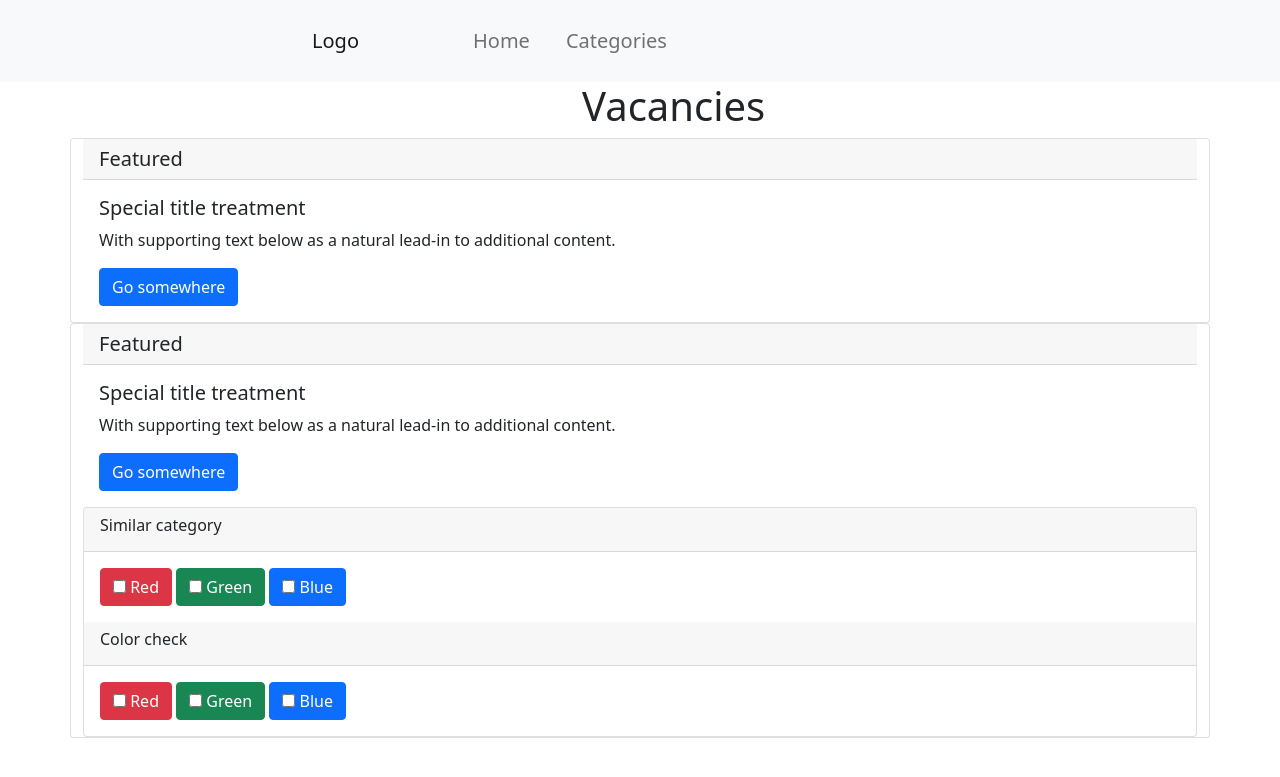
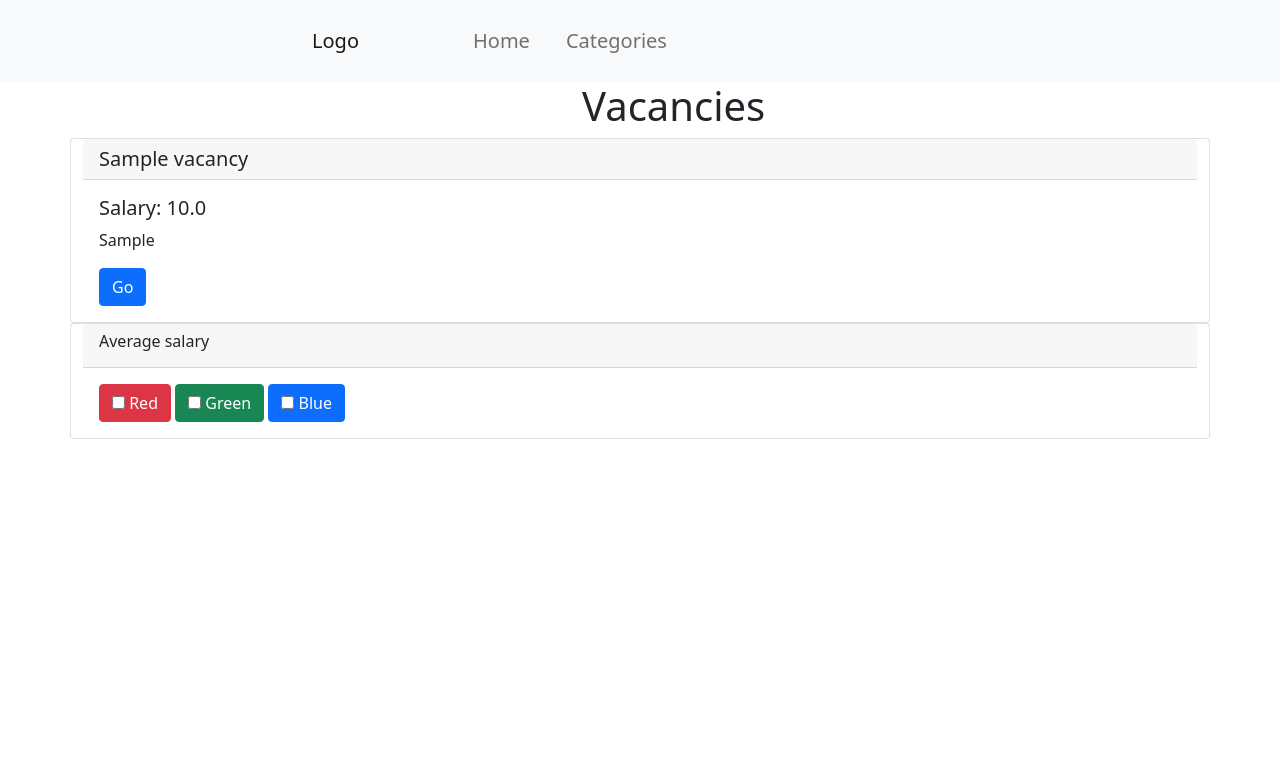
Before and after one commit to WishesFire/Search-Job, a Flask app: a page that uses app/templates/vacancies.html in a window 1280 px wide; the page is wider, and only the part inside the window is pictured. Shown: the top 777 px of that part. Run offline with Flask 2, Linux system fonts and the light colour scheme; tables that the repository leaves empty hold one stand-in row (values such as "Sample post"); parts of the project's set-up code (start-up, migrations or seed data) failed here and were passed over; some libraries are stand-ins or nearby versions.

Commit message:
CREATE VACANCY

```diff
--- a/app/__init__.py
+++ b/app/__init__.py
@@ -23,11 +23,13 @@ from sqlalchemy_utils import database_exists, create_database
 from flask_sqlalchemy import SQLAlchemy
 from flask_migrate import Migrate
 from flask_login import LoginManager
+from flask_wtf.csrf import CSRFProtect
 
 
 db = SQLAlchemy()
 migrate = Migrate()
 login_manager = LoginManager()
+csrf = CSRFProtect()
 
 # Logging
 
@@ -45,6 +47,7 @@ def create_app():
 
     # Login users
     login_manager.init_app(app)
+    csrf.init_app(app)
     login_manager.login_view = 'auth.login'
 
     from app.models.model import Category, Vacancy, User
--- a/app/templates/categories.html
+++ b/app/templates/categories.html
@@ -12,6 +12,7 @@
             <div class="card-body">
                 <a href="{{ url_for('vacancies.vacancies_show', category_slug=category.slug) }}">
                     <h5 class="card-title">{{ category.name }}</h5></a>
+                <p>Number: {{ category.vacancies|length }}</p>
             </div>
           </div>
         </div>
--- a/app/templates/user/login.html
+++ b/app/templates/user/login.html
@@ -9,6 +9,7 @@
           <div class="card-body p-4 p-md-5">
             <h3 class="mb-4 pb-2 pb-md-0 mb-md-5">Login Form</h3>
             <form method="post">
+              <input type="hidden" name="csrf_token" value="{{ csrf_token() }}"/>
 
               <div class="row">
                 <div class="col-md-6 mb-4">
--- a/app/templates/user/registration.html
+++ b/app/templates/user/registration.html
@@ -9,6 +9,7 @@
           <div class="card-body p-4 p-md-5">
             <h3 class="mb-4 pb-2 pb-md-0 mb-md-5">Registration Form</h3>
             <form method="post">
+              <input type="hidden" name="csrf_token" value="{{ csrf_token() }}"/>
 
               <div class="row">
                 <div class="col-md-6 mb-4">
--- a/app/templates/vacancies.html
+++ b/app/templates/vacancies.html
@@ -4,44 +4,20 @@
     <link rel="stylesheet" type="text/css" href="{{ url_for('static', filename='css/style.css') }}">
 {% endblock %}
 {% block content %}
-    <h1 class="categories-title">Vacancies </h1>
-    <div class="card">
-      <h5 class="card-header">Featured</h5>
-      <div class="card-body">
-        <h5 class="card-title">Special title treatment</h5>
-        <p class="card-text">With supporting text below as a natural lead-in to additional content.</p>
-        <a href="#" class="btn btn-primary">Go somewhere</a>
-      </div>
-    </div>
-    <div class="card">
-      <h5 class="card-header">Featured</h5>
-      <div class="card-body">
-        <h5 class="card-title">Special title treatment</h5>
-        <p class="card-text">With supporting text below as a natural lead-in to additional content.</p>
-        <a href="#" class="btn btn-primary">Go somewhere</a>
-      </div>
+    <h1 class="categories-title">Vacancies</h1>
+    {% for vac in category_vacancies.vacancies %}
+        <div class="card">
+          <h5 class="card-header">{{ vac.name }}</h5>
+          <div class="card-body">
+            <h5 class="card-title">Salary: {{ vac.salary }}</h5>
+            <p class="card-text" style="white-space: nowrap; overflow: hidden; text-overflow: ellipsis;">{{ vac.info }}</p>
+            <a href="{{ url_for('vacancies.vacancy_detail', vacancy_slug=vac.slug) }}" class="btn btn-primary">Go</a>
+          </div>
+        </div>
+    {% endfor %}
     <div class="card">
         <article class="card-group-item">
-            <header class="card-header"><h6 class="title">Similar category </h6></header>
-            <div class="filter-content">
-                <div class="card-body">
-                    <label class="btn btn-danger">
-                      <input class="" type="checkbox" name="myradio" value="">
-                      <span class="form-check-label">Red</span>
-                    </label>
-                    <label class="btn btn-success">
-                      <input class="" type="checkbox" name="myradio" value="">
-                      <span class="form-check-label">Green</span>
-                    </label>
-                    <label class="btn btn-primary">
-                      <input class="" type="checkbox" name="myradio" value="">
-                      <span class="form-check-label">Blue</span>
-                    </label>
-                </div>
-            </div>
-        </article>
-        <article class="card-group-item">
-            <header class="card-header"><h6 class="title">Color check</h6></header>
+            <header class="card-header"><h6 class="title">Average salary</h6></header>
             <div class="filter-content">
                 <div class="card-body">
                     <label class="btn btn-danger">
@@ -60,5 +36,4 @@
             </div>
         </article>
     </div>
-    </div>
 {% endblock %}
--- a/app/views/user.py
+++ b/app/views/user.py
@@ -12,7 +12,7 @@ from flask import Blueprint, request, redirect, url_for, render_template, flash
 from werkzeug.security import generate_password_hash
 from app.service.validartors import RegistrationFormValidator, LoginFormValidator
 from app.models.model import User
-from flask_login import login_user, logout_user, login_required
+from flask_login import login_user, logout_user, login_required, current_user
 from sqlalchemy import exc
 from app import db
 
@@ -96,4 +96,6 @@ def profile():
     User profile
     :return: rendered template
     """
-    return render_template("user/profile.html")
+    user = User.query.filter_by(email=current_user.email).first()
+    content = {"user": current_user, "exists_vacancies": user.vacancies}
+    return render_template("user/profile.html", **content)
--- a/app/views/vacancies.py
+++ b/app/views/vacancies.py
@@ -1,12 +1,16 @@
 """
 Views:
     - `categories_show (/categories)`: Show all jobs categories
-    - `vacancies_show` (/<category_slug>)`: Show all vacancies for specific category
+    - `vacancies_show (/<category_slug>)`: Show all vacancies for specific category
+    - `vacancy_create (/vacancy_create)`: Show vacancy create form
+    - `vacancy_detail (/vacancy/<vacancy_slug>)`: Show detail about vacancy
 """
 
-from flask import Blueprint, render_template
+from flask import Blueprint, render_template, request, redirect, url_for
+from app.service.validartors import VacancyFormValidator
 from flask_login import current_user
-from app.models.model import Category
+from app.models.model import Category, Vacancy
+from app import db
 
 
 vacancies_view = Blueprint('vacancies', __name__)
@@ -23,6 +27,37 @@ def categories_show():
     return render_template("categories.html", **content)
 
 
+@vacancies_view.route("/vacancy_create", methods=["GET", "POST"])
+def vacancy_create():
+    """
+    Vacancy information form
+    :return: rendered template
+    """
+    if request.method == "POST":
+        vacancy_name = request.form.get("name")
+        vacancy_salary = request.form.get("salary")
+        vacancy_about = request.form.get("about")
+        vacancy_contacts = request.form.get("contacts")
+        vacancy_category = request.form.get("category")
+
+        validator = VacancyFormValidator(vacancy_name, vacancy_salary, vacancy_about, vacancy_contacts)
+        vacancy_name = validator.check_name()
+        vacancy_salary = validator.check_salary()
+
+        category = Category.query.filter_by(name=vacancy_category).first()
+
+        new_vacancy = Vacancy(name=vacancy_name, salary=vacancy_salary, info=vacancy_about,
+                              contacts=vacancy_contacts, user=current_user.id, category=category.id)
+        db.session.add(new_vacancy)
+        db.session.commit()
+
+        return redirect(url_for("auth.profile"))
+
+    categories = Category.query.all()
+    content = {"categories": categories, "user": current_user}
+    return render_template("vacancy_create.html", **content)
+
+
 @vacancies_view.route("/<category_slug>", methods=["GET"])
 def vacancies_show(category_slug):
     """
@@ -30,4 +65,18 @@ def vacancies_show(category_slug):
     :param category_slug: used for url
     :return: rendered template
     """
-    return render_template("vacancies.html", user=current_user)
+    category = Category.query.filter_by(slug=category_slug).first()
+    content = {"category_vacancies": category, "user": current_user}
+    return render_template("vacancies.html", **content)
+
+
+@vacancies_view.route("/vacancy/<vacancy_slug>", methods=["GET"])
+def vacancy_detail(vacancy_slug):
+    """
+    Show detail about specific vacancy
+    :param vacancy_slug:
+    :return: rendered template
+    """
+    current_vacancy = Vacancy.query.filter_by(slug=vacancy_slug).first()
+    content = {"vacancy": current_vacancy, "user": current_user}
+    return render_template("vacancy.html", **content)
```
Also changed, not shown: app/models/model.py (+8 -0 lines), app/service/validartors.py (+31 -0 lines), app/templates/user/profile.html (+30 -10 lines), app/templates/vacancy.html (+8 -1 lines), app/templates/vacancy_create.html (added, +35 -0 lines), app/rest/categories.py (deleted), app/rest/categories_api.py (added), app/rest/home.py (deleted), app/rest/vacancies.py (deleted), app/rest/vacancies_api.py (added).
